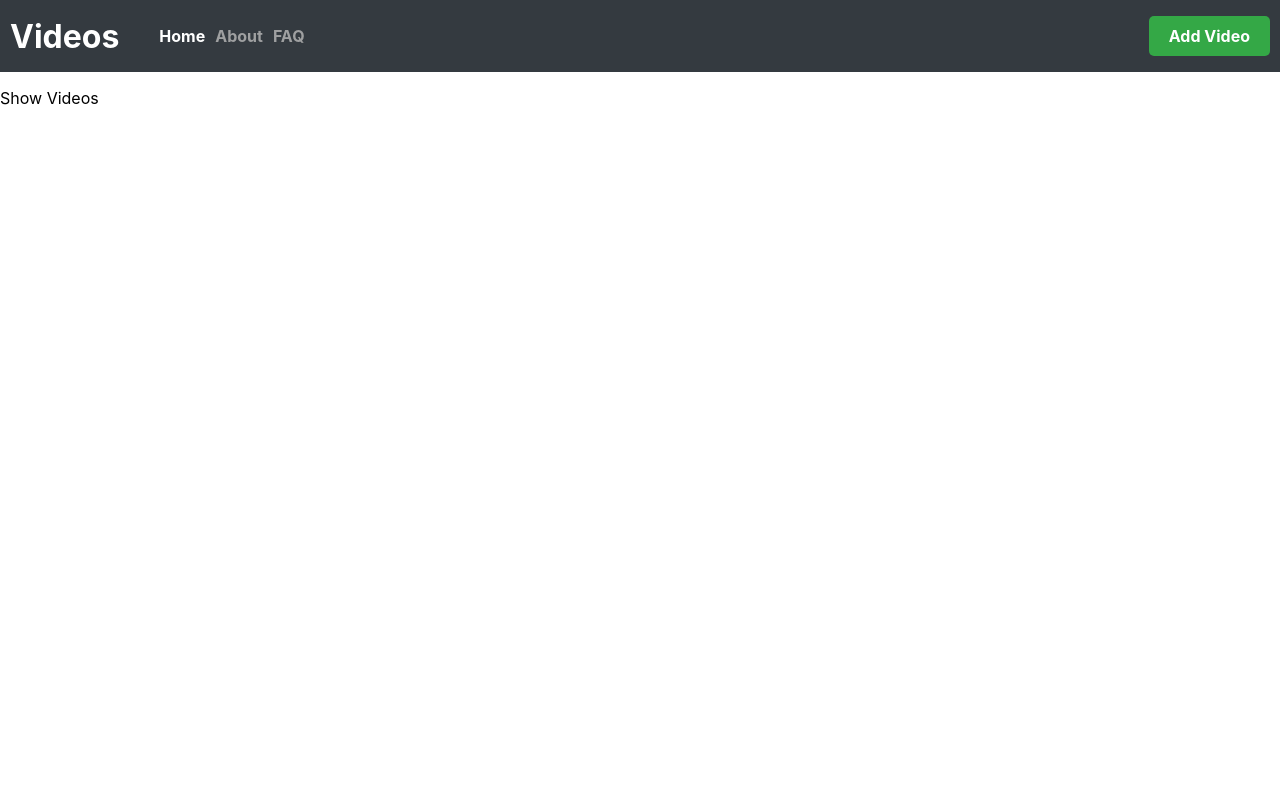
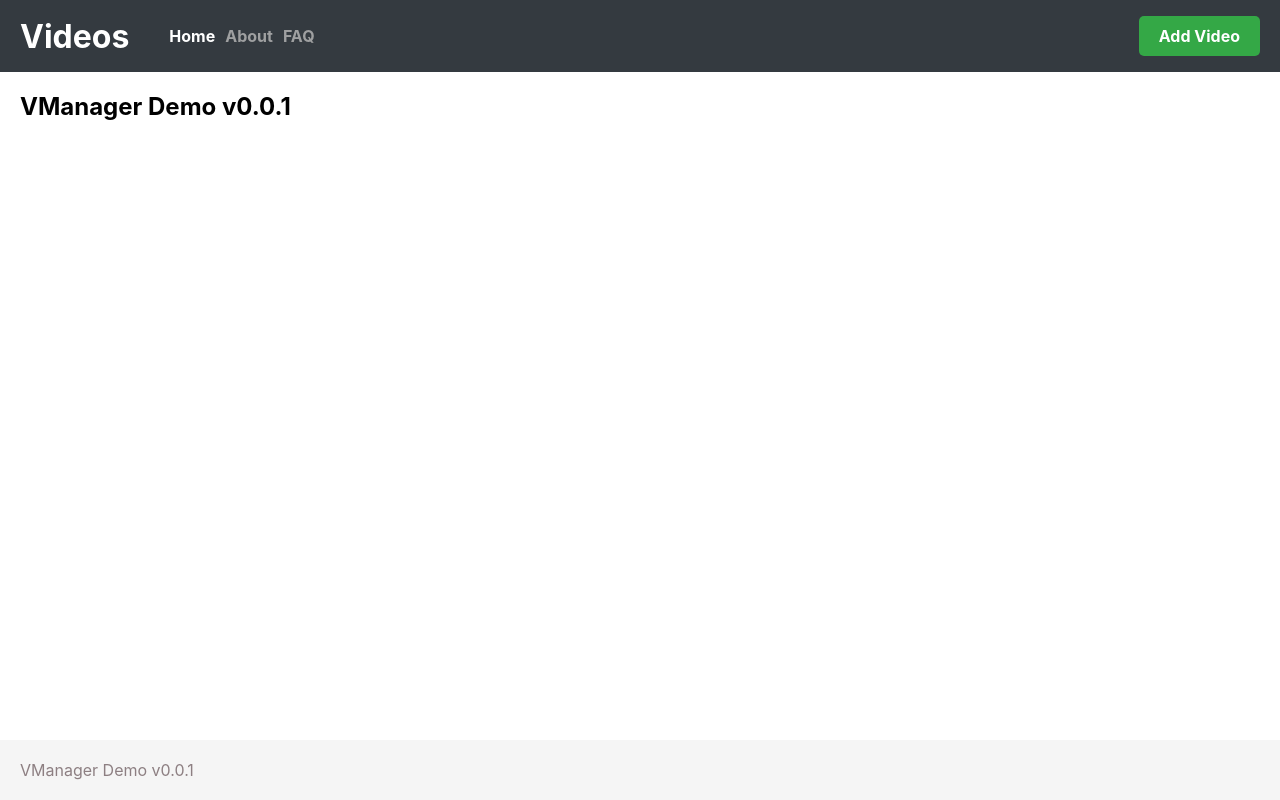
Before and after one commit to BolajiOlajide/moving-image-dev-challenge, a React (Create React App) app: page / in a window 1280 px wide. Built offline with nearby package versions, Linux system fonts and the light colour scheme; data requests are answered from the project's data file.

Commit message:
feat: create footer

```diff
--- /dev/null
+++ b/src/components/Footer.tsx
@@ -0,0 +1,10 @@
+import React from 'react';
+
+
+const Footer: React.FC = () => (
+  <footer>
+    <span>VManager Demo v0.0.1</span>
+  </footer>
+);
+
+export default Footer;
--- /dev/null
+++ b/src/components/Layout.tsx
@@ -0,0 +1,15 @@
+import React, { Fragment } from 'react';
+
+import Footer from './Footer';
+
+
+const Layout: React.FC = ({ children }) => (
+  <Fragment>
+    <main className="container">
+      {children}
+    </main>
+    <Footer />
+  </Fragment>
+);
+
+export default Layout;
--- /dev/null
+++ b/src/components/VideoList.tsx
@@ -0,0 +1 @@
+import React from 'react';
--- a/src/index.css
+++ b/src/index.css
@@ -5,6 +5,14 @@ body {
     sans-serif;
   -webkit-font-smoothing: antialiased;
   -moz-osx-font-smoothing: grayscale;
+}
+
+#root {
+  min-width: 100vw;
+  min-height: 100vh;
+  display: flex;
+  flex-direction: column;
+  height: 100%;
 }
 
 code {
@@ -17,7 +25,7 @@ header {
   display: flex;
   justify-content: center;
   align-items: center;
-  padding: 10px;
+  padding: 10px 20px;
 }
 
 nav {
@@ -53,3 +61,14 @@ color: #FFF
   font-weight: bold;
   color: #FFF;
 }
+
+.container {
+  padding: 0 20px;
+  flex: 1;
+}
+
+footer {
+  background: #f5f5f5;
+  color: #8d7f82;
+  padding: 20px;
+}
--- a/src/pages/home.tsx
+++ b/src/pages/home.tsx
@@ -2,22 +2,28 @@ import React, { useEffect, useState } from 'react';
 
 import type { ProcessedVideo } from '../common/interfaces';
 import { getVideos } from '../services/videos';
+import Layout from '../components/Layout';
 
 const Home: React.FC = () => {
+  const [isLoading, setIsLoading] = useState<boolean>(false);
   const [videos, setVideos] = useState<ProcessedVideo[]>([]);
 
   useEffect(() => {
+    setIsLoading(true);
+
     getVideos()
       .then((videos) => {
-        console.log(videos)
         setVideos(videos);
-      });
+      })
+      .finally(() => {
+        setIsLoading(false);
+      })
   }, []);
 
   return (
-    <main>
-      <p>Show Videos</p>
-    </main>
+    <Layout>
+      <h2>VManager Demo v0.0.1</h2>
+    </Layout>
   );
 };
 
```
